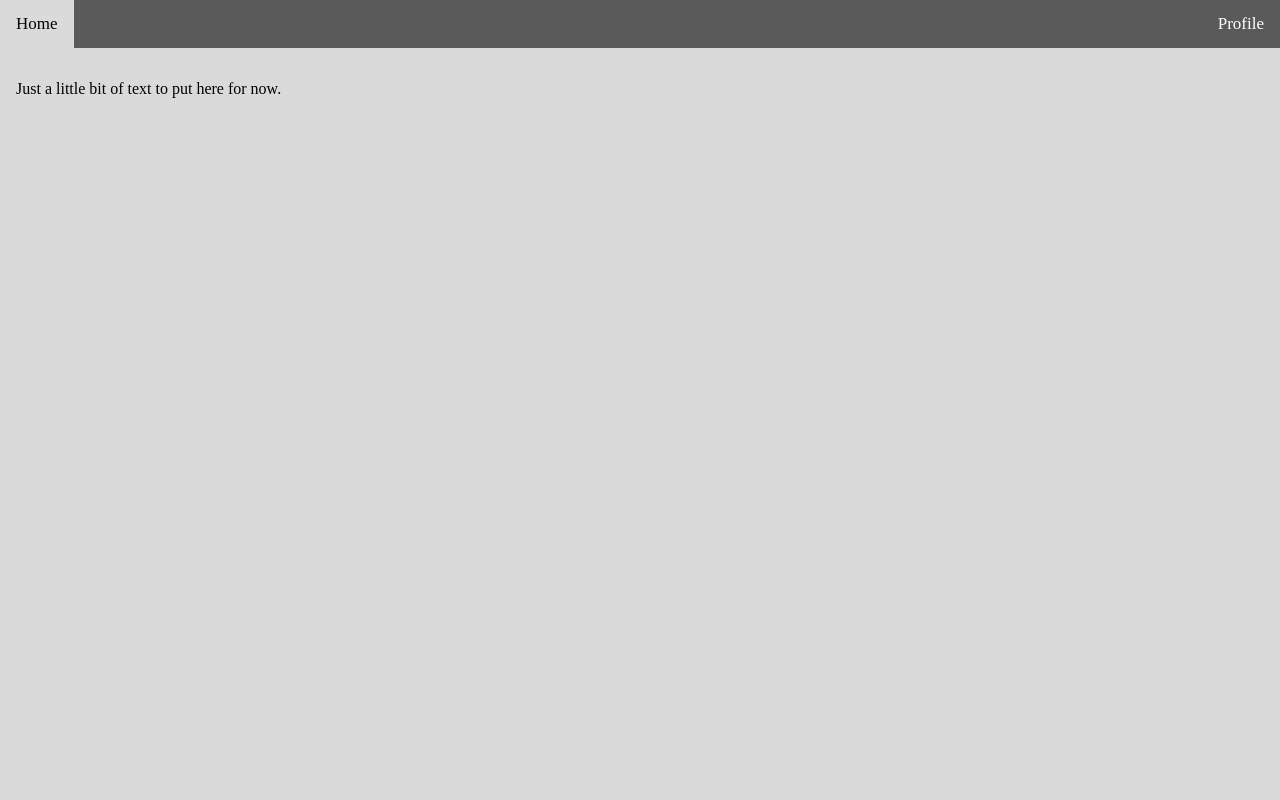
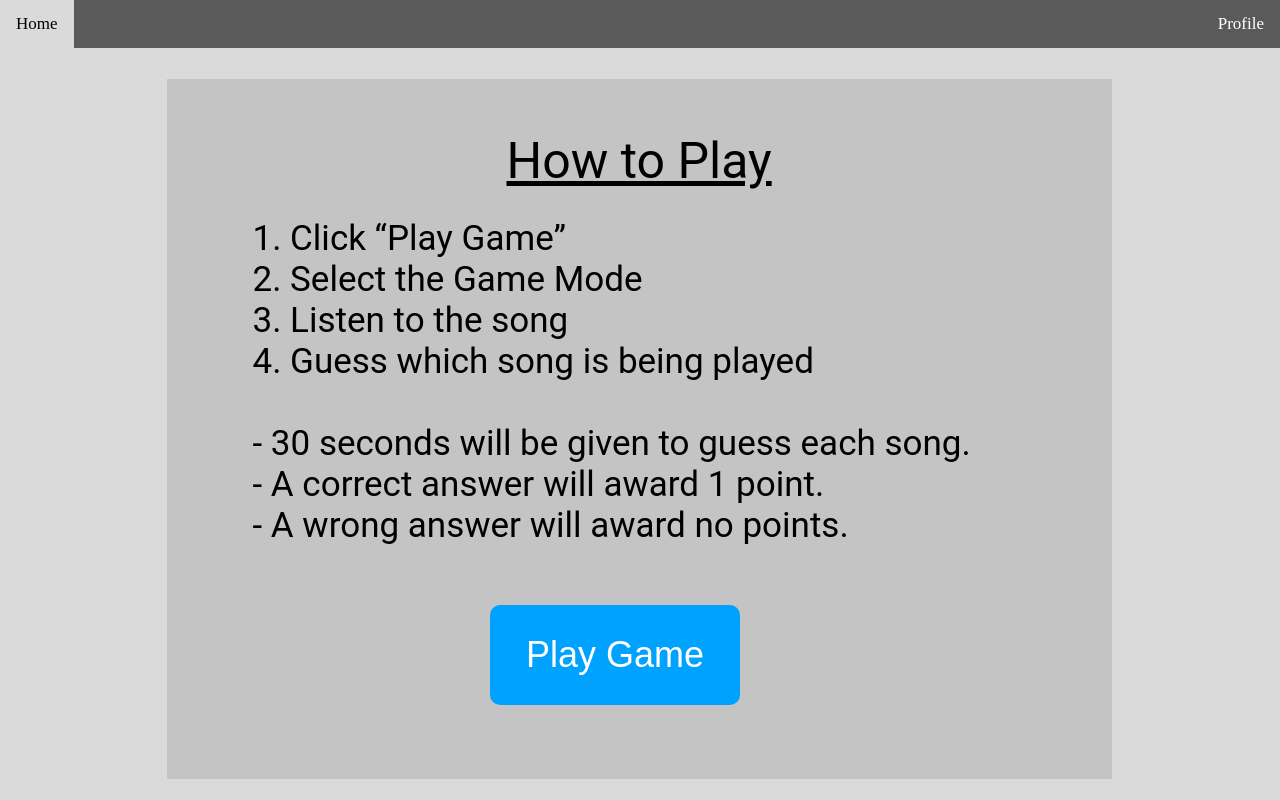
Before and after one commit to gytanzo/MusicalChairs, a website: page templates/help.html in a window 1280 px wide. Drawn offline with Linux system fonts and the light colour scheme.

Commit message:
#32: Edited How to Play page to include instructions and a button to play game.

```diff
--- a/templates/help.html
+++ b/templates/help.html
@@ -34,6 +34,75 @@
                 padding: 16px;
                 margin-top: 30px;
             }
+
+            .button {
+                border: none;
+                display: block;
+                font-size: 36px;
+                margin: 0 auto;
+                cursor: pointer;
+                transition-duration: 0.4s;
+                border-radius: 10px;
+                height: 100px;
+                width: 250px;
+            }
+
+            .play_button {
+                background-color: rgb(0, 162, 255);
+                color: white;
+                position:absolute;
+                left: calc(50% - 300px/2 + 0.5px);
+                top: calc(50% - 375px/2 + 364px);
+            }
+
+            .play_button:hover {
+                background-color: rgb(49, 179, 255);
+                color: white;
+            }
+
+
+            /* Gray rectangle on How to Play page */
+            .helpbackground {
+                position: absolute;
+                width: 945px;
+                height: 700px;
+                left: calc(50% - 945px/2 - 0.5px);
+                top: calc(50% - 700px/2 + 28.5px);
+                background: #C4C4C4;
+            }
+            /* How to Play */
+            .helpHowtoPlayTitle{
+                position: absolute;
+                width: 266px;
+                height: 59px;
+                left: calc(50% - 266px / 2);
+                top: calc(50% - 59px / 2 - 267.5px);
+                font-family: Roboto;
+                font-style: normal;
+                font-weight: normal;
+                font-size: 50px;
+                line-height: 59px;
+                /* identical to box height */
+                text-decoration-line: underline;
+                color: #000000;
+            }
+
+
+            /* Click “Play” Select the Game Mode Listen to the song Guess which song is being played 30 seconds will be given to guess each song. A correct answer will award 1 point. A wrong answer will award no points. */
+
+            .helpPageText {
+                position: absolute;
+                width: 774px;
+                height: 405px;
+                left: calc(50% - 774px / 2);
+                top: calc(50% - 405px / 2 - 8.5px);
+                font-family: Roboto;
+                font-style: normal;
+                font-weight: normal;
+                font-size: 35px;
+                line-height: 41px;
+                color: #000000;
+            }
         </style>
     </head>
 
@@ -43,9 +112,25 @@
             <a href="profile.html" style="text-decoration: none; float: right;">Profile</a>
         </div>
         <div class="main">
-            <p>
-                Just a little bit of text to put here for now.
-            </p>
+            <div class="helpbackground">
+                <span class="helpHowtoPlayTitle">
+                    How to Play</span>
+                <br>
+                <span class="helpPageText">
+                    1. Click &ldquo;Play Game&rdquo;<br>
+                    2. Select the Game Mode<br>
+                    3. Listen to the song<br>
+                    4. Guess which song is being played<br>
+                    <br>
+                    - 30 seconds will be given to guess each song.<br>
+                    - A correct answer will award 1 point.<br>
+                    - A wrong answer will award no points.<br>
+                </span>
+
+                <a href="game.html" style="text-decoration: none;"> <!-- game2.html is the other page for the game screen that is not from Figma -->
+                    <button class="button play_button">Play Game</button>
+                </a>
+            </div>
         </div>
     </body>
 
```
Also changed, not shown: templates/index.html (+2 -2 lines), static/game.css (line endings or trailing spaces), static/images/logo.jpg (renamed from images/logo.jpg).
